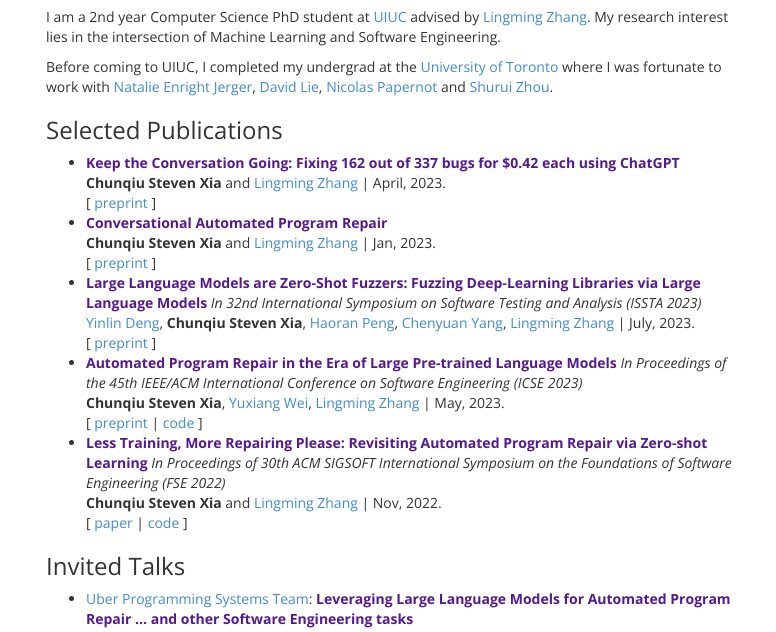
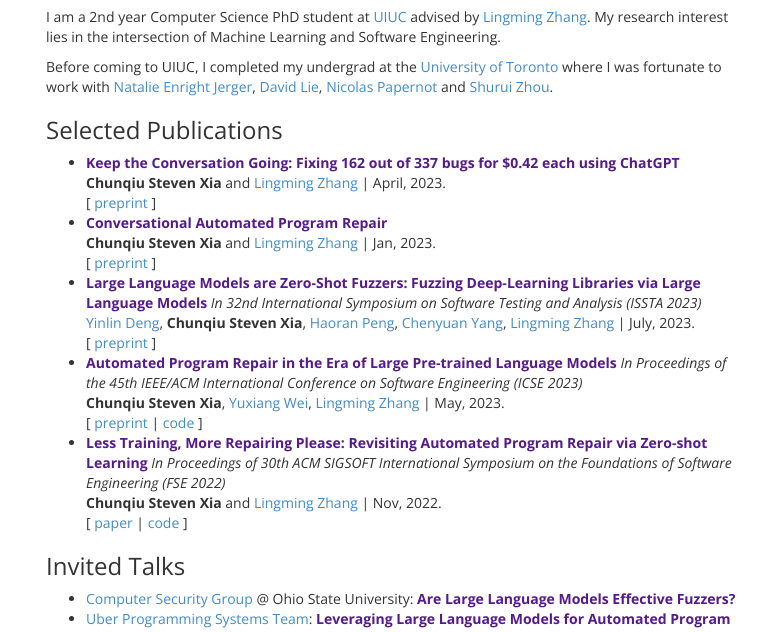
Before and after one commit to steven-site/steven-site.github.io, a plain HTML site: page index.html in a window 1280 px wide. Shown: the part 301-933 px from the top of the page, without its empty margins (244-1020 px from the left). Drawn offline with nearby package versions, Linux system fonts and the light colour scheme.

Commit message:
added talk

```diff
--- a/index.html
+++ b/index.html
@@ -136,6 +136,7 @@
 </ul>
   <h3>Invited Talks</h3>
   <ul>
+    <li><a href="https://cse.osu.edu/faculty-research/system-security/">Computer Security Group</a> @ Ohio State University: <span class="paper-title">Are Large Language Models Effective Fuzzers?</span></li>
     <li><a href="https://www.uber.com/us/en/about/science/">Uber Programming Systems Team</a>: <span class="paper-title">Leveraging Large Language Models for Automated Program Repair ... and other Software Engineering tasks</span></li>
     <li><a href="https://www.microsoft.com/en-us/research/group/dataai/">Microsoft Data&AI</a>: <span class="paper-title">Leveraging Large Language Models for Software Engineering Tasks</span></li>
     <li><a href="https://software-lab.org/">Software Lab</a> @ University of Stuttgart: <span class="paper-title">Automated Program Repair in the era of Large Language Models</span> </li>
```
